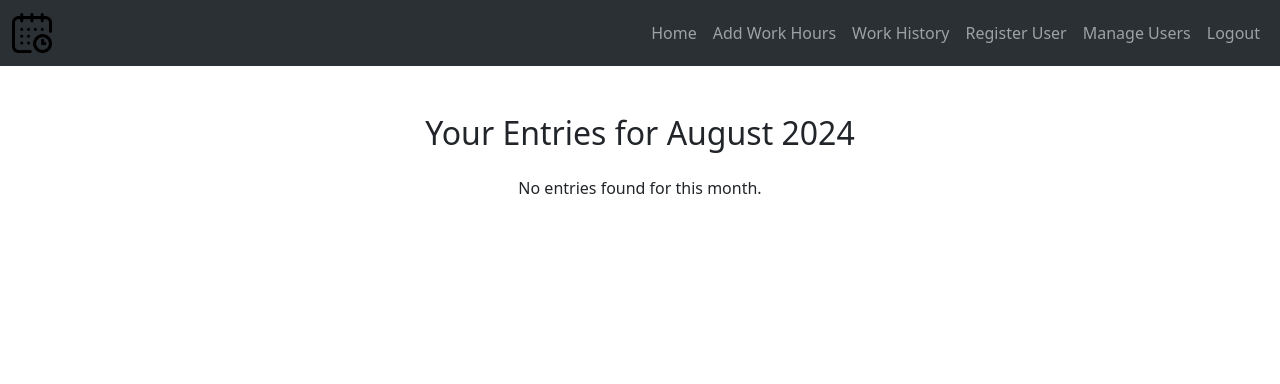
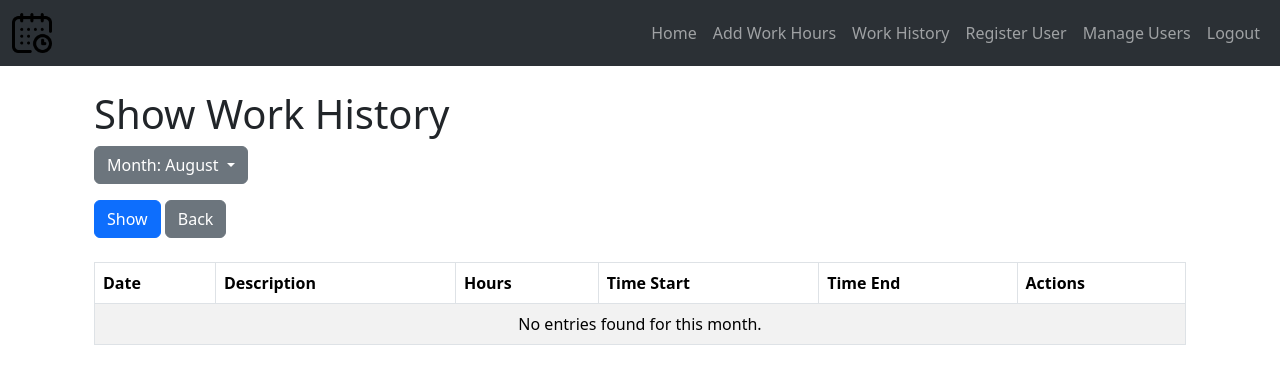
Before and after one commit to Nikola-Vukasinovic/flask-alchemy-work-hours, a Flask app: page /view_entries in a window 1280 px wide. Shown: the top 384 px of the page. Run offline with Flask 3, Linux system fonts and the light colour scheme; a user stored in the database is signed in; tables that the repository leaves empty hold one stand-in row (values such as "Sample post").

Commit message:
added edit feature, updated html

```diff
--- a/work_hours_app/entries/views.py
+++ b/work_hours_app/entries/views.py
@@ -21,12 +21,10 @@ def add_hours():
 
     if form.validate_on_submit():
         #existing_entry = Entry.query.filter_by(user_id=current_user.id, date=form.date.data).first()
-        existing_entry = Entry.query.filter_by(user_id=current_user.id).first()
-        print(current_user.id)
-        print(form.date.data)
-        print(existing_entry)
+        existing_entry = Entry.query.filter_by(user_id=current_user.id, date=form.date.data).first()
+
         if existing_entry:
-            flash('You already have an entry for this date.', 'warning')
+            flash('You already have an entry for this date.', 'danger')
         else:
             entry = Entry(
                 user_id=current_user.id,
@@ -44,19 +42,47 @@ def add_hours():
     return render_template('entries/add_hours.html', form=form)
 
 
-@entries.route('/view_entries')
+@entries.route('/view_entries', methods=["POST", "GET"])
 @login_required
 def view_entries():
-    """ Return all of the entries for current month and current user """
-    today = date.today()
-    start_date = date(today.year, today.month, 1)
-    end_date = date(today.year, today.month, monthrange(today.year, today.month)[1])
+    """ TODO: Update this """
+     # Default to the current month and year
+    year = request.form.get('year', date.today().year)
+    month = request.form.get('month', date.today().month)
 
-    # Query the database for entries for the current month for the logged-in user
+    # Convert year and month to integers
+    year = int(year)
+    month = int(month)
+
+    # Get the first and last day of the month as date objects
+    first_day = date(year, month, 1)
+    last_day = date(year, month, monthrange(year, month)[1])
+
+    # Query entries for the selected month
     entries = Entry.query.filter(
         Entry.user_id == current_user.id,
-        Entry.date >= start_date,
-        Entry.date <= end_date
+        Entry.date >= first_day,
+        Entry.date <= last_day
     ).all()
 
-    return render_template('entries/view_entries.html', entries=entries, current_date=today)
+    return render_template('entries/view_entries.html', entries=entries, year=year, month=month, today=date.today())
+
+
+@entries.route('/edit_entry/<int:entry_id>', methods=['GET', 'POST'])
+@login_required
+def edit_entry(entry_id):
+    entry = Entry.query.get_or_404(entry_id)
+
+    if entry.user_id != current_user.id:
+        flash('You are not authorized to edit this entry.', 'danger')
+        return redirect(url_for('core.index'))
+
+    form = EntryForm(obj=entry)  # Assuming you have an EntryForm for editing
+
+    if form.validate_on_submit():
+        form.populate_obj(entry)
+        db.session.commit()
+        flash('Entry updated successfully!', 'success')
+        return redirect(url_for('entries.view_entries'))
+
+    return render_template('entries/edit_entry.html', form=form, entry=entry)
--- a/work_hours_app/templates/entries/view_entries.html
+++ b/work_hours_app/templates/entries/view_entries.html
@@ -1,35 +1,66 @@
 {% extends "core/base.html" %}
 
 {% block content %}
-<div class="container mt-5">
-    <h2 class="text-center mb-4">Your Entries for {{ current_date.strftime('%B %Y') }}</h2>
-    {% if entries %}
-    <table class="table table-striped">
-        <thead>
+<div class="container mt-4">
+    <h1>Show Work History</h1>
+    <form method="POST">
+        <div class="mb-3">
+            <div class="dropdown">
+                {% set month_names = ["January", "February", "March", "April", "May", "June", "July", "August", "September", "October", "November", "December"] %}
+                <button class="btn btn-secondary dropdown-toggle" type="button" id="monthDropdown" data-bs-toggle="dropdown" aria-expanded="false">
+                    {% if month %} Month: {{ month_names[month - 1] }} {% else %} Choose a month {% endif %}
+                </button>
+                <div class="dropdown-menu" aria-labelledby="monthDropdown">
+                    {% set current_month = today.month %}
+                    {% for m in range(1, current_month + 1) %}
+                    <a class="dropdown-item" href="#" onclick="setMonthAndSubmit({{ m }})">{{ month_names[m - 1] }}</a>
+                    {% endfor %}
+                </div>
+            </div>
+            <input type="hidden" name="month" id="selectedMonth" value="{{ month }}">
+        </div>
+
+        <button type="submit" class="btn btn-primary">Show</button>
+        <button type="button" class="btn btn-secondary" onclick="window.history.back();">Back</button>
+    </form>
+
+    <table class="table table-bordered table-striped mt-4">
+        <thead class="thead-light">
             <tr>
-                <th>ID</th>
                 <th>Date</th>
                 <th>Description</th>
                 <th>Hours</th>
-                <th>Start Time</th>
-                <th>End Time</th>
+                <th>Time Start</th>
+                <th>Time End</th>
+                <th>Actions</th>
             </tr>
         </thead>
         <tbody>
             {% for entry in entries %}
-            <tr>
-                <td>{{ entry.id }}</td>
-                <td>{{ entry.date.strftime('%Y-%m-%d') }}</td>
-                <td>{{ entry.description }}</td>
-                <td>{{ entry.hours }}</td>
-                <td>{{ entry.time_start.strftime('%H:%M') if entry.time_start else 'N/A' }}</td>
-                <td>{{ entry.time_end.strftime('%H:%M') if entry.time_end else 'N/A' }}</td>
-            </tr>
+                <tr>
+                    <td>{{ entry.date }}</td>
+                    <td>{{ entry.description }}</td>
+                    <td>{{ entry.hours }}</td>
+                    <td>{{ entry.time_start }}</td>
+                    <td>{{ entry.time_end }}</td>
+                    <td>
+                        <a href="{{ url_for('entries.edit_entry', entry_id=entry.id) }}" class="btn btn-sm btn-warning">Edit</a>
+                    </td>
+                </tr>
+            {% else %}
+                <tr>
+                    <td colspan="6" class="text-center">No entries found for this month.</td>
+                </tr>
             {% endfor %}
         </tbody>
     </table>
-    {% else %}
-    <p class="text-center">No entries found for this month.</p>
-    {% endif %}
 </div>
+
+<script>
+    function setMonthAndSubmit(month) {
+        document.getElementById('selectedMonth').value = month; // Set the hidden input value
+        document.forms[0].submit(); // Submit the form
+    }
+</script>
+
 {% endblock %}
```
